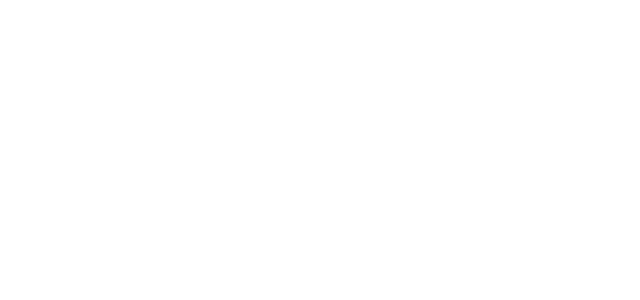
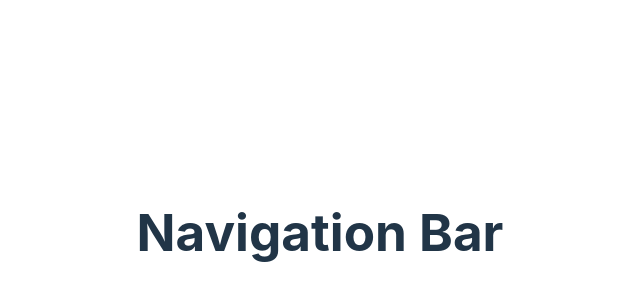
Before and after one commit to Shivam-043/Krishi_Vriddhi, a React (Vite) app: page /navigation in a window 1280 px wide. Before the commit this address had no page. Shown: the part 168-468 px from the top of the page, without its empty margins (320-960 px from the left). Built offline with nearby package versions, Linux system fonts and the light colour scheme.

Commit message:
navigation bar

```diff
--- a/src/App.jsx
+++ b/src/App.jsx
@@ -2,6 +2,7 @@ import React from 'react'
 import { BrowserRouter, Routes, Route } from "react-router-dom";
 import './App.css'
 import Main from './Root/Main/main';
+import Navigation from './Root/Navigation/navigation';
 
 function App() {
 
@@ -10,6 +11,7 @@ function App() {
     <div className="bg-primary w-full overflow-hidden">
       <Routes>
         <Route path="/" element={<Main/>} />
+        <Route path="/navigation" element={<Navigation/>} />
       </Routes>
     </div>
   </BrowserRouter>
--- a/src/Root/Navigation/navigation.jsx
+++ b/src/Root/Navigation/navigation.jsx
@@ -3,7 +3,7 @@ import React from 'react'
 const Navigation = () => {
   return (
     <div>
-
+      <h1>Navigation Bar</h1>
     </div>
   )
 }
```
